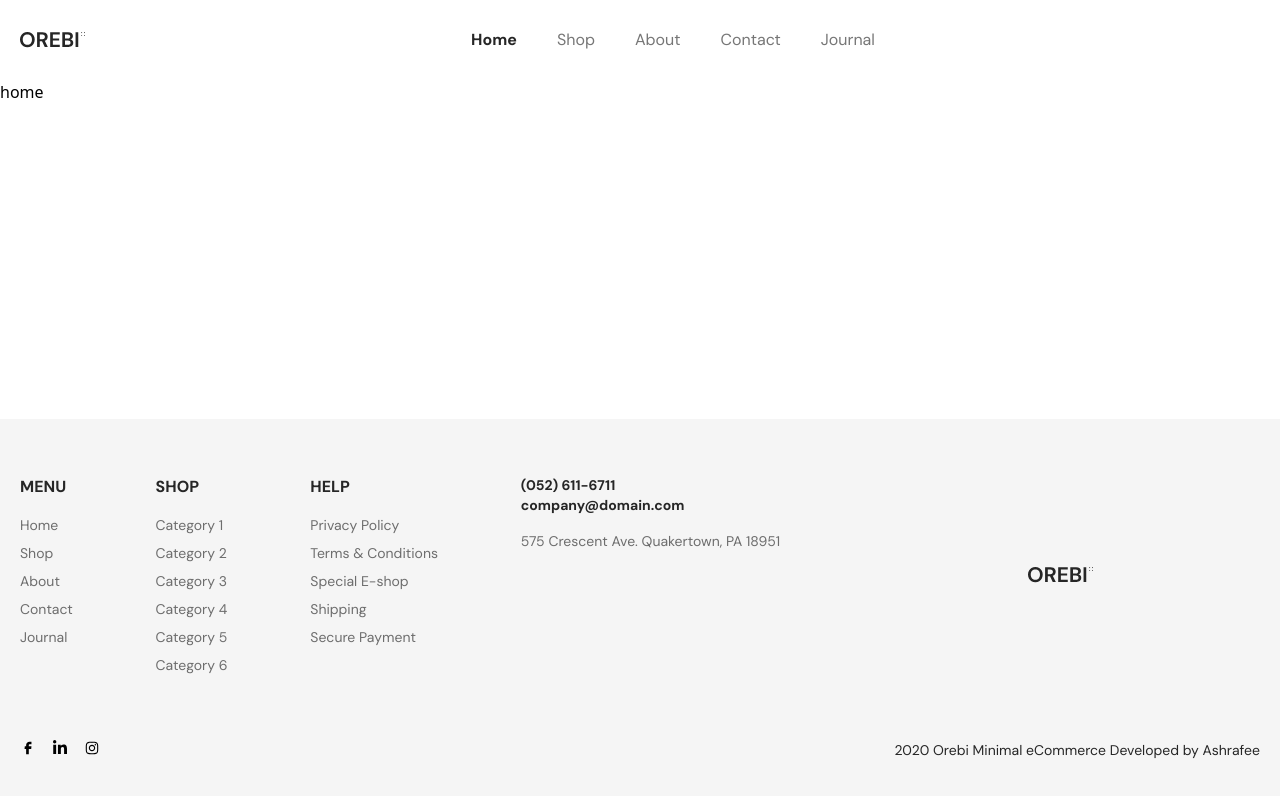
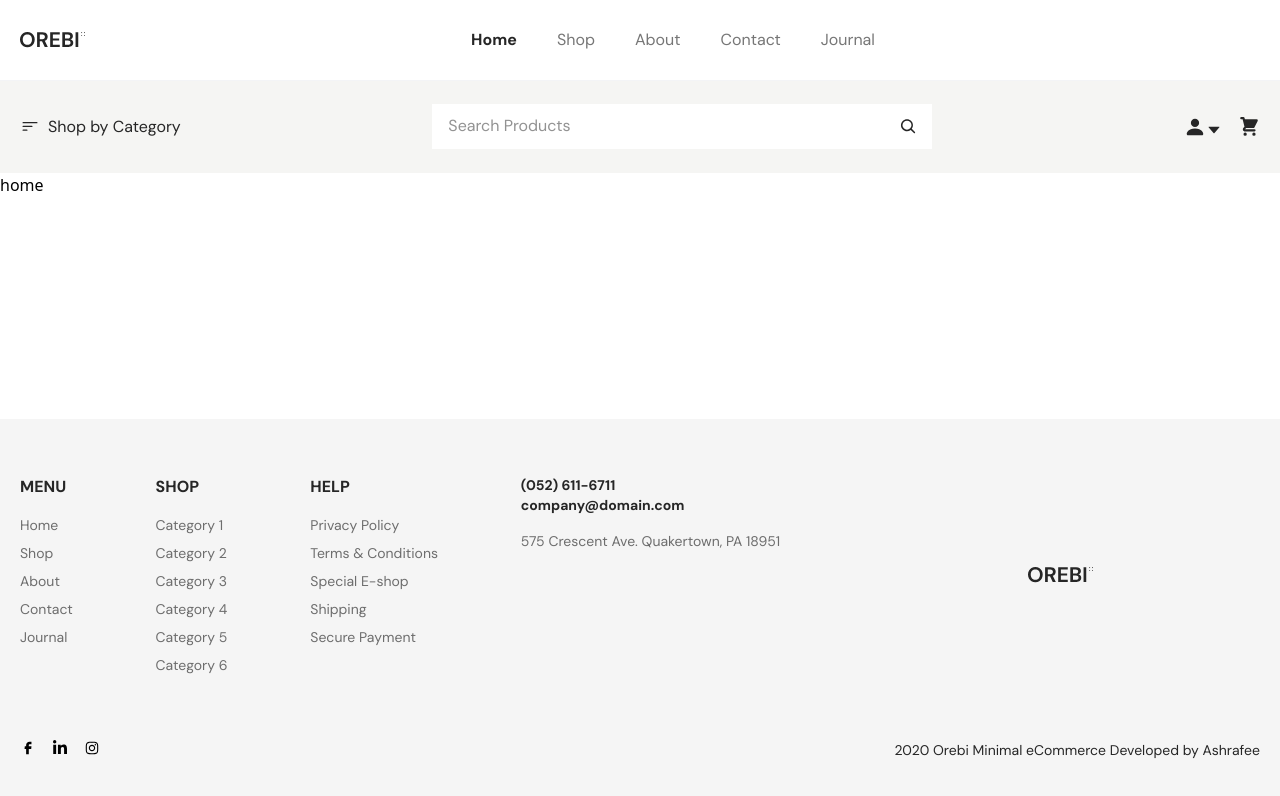
Before and after one commit to IamAshrafee/OREBI-Ecommerce-Full-Stack, a React (Vite) app in the folder Frontend/: page / in a window 1280 px wide. Shown: the top 796 px of the page. Built offline with nearby package versions, Linux system fonts and the light colour scheme.

Commit message:
Secondary Header implemented

```diff
--- a/Frontend/src/layout/RootLayout.jsx
+++ b/Frontend/src/layout/RootLayout.jsx
@@ -2,11 +2,13 @@ import React from "react";
 import TopHeader from "./TopHeader";
 import { Outlet } from "react-router";
 import Footer from "./Footer";
+import SecondHeader from "./SecondHeader";
 
 const RootLayout = () => {
   return (
     <div className="flex flex-col min-h-screen">
       <TopHeader />
+      <SecondHeader />
       <main className="grow flex flex-col">
         <Outlet />
       </main>
--- a/Frontend/src/layout/SecondHeader.jsx
+++ b/Frontend/src/layout/SecondHeader.jsx
@@ -0,0 +1,41 @@
+import { HiShoppingCart } from "react-icons/hi";
+import { AiFillCaretDown } from "react-icons/ai";
+import { BsFillPersonFill } from "react-icons/bs";
+import { CgSearch } from "react-icons/cg";
+import { BsFilterLeft } from "react-icons/bs";
+import React from "react";
+import MainWidth from "./MainWidth";
+
+const SecondHeader = () => {
+  return (
+    <div className="bg-[#f5f5f3]">
+      <MainWidth>
+        <div className="flex flex-row justify-between items-center font-dmsans text-primary py-6">
+          <div>
+            <button className="flex flex-row gap-2 items-center cursor-pointer">
+              <BsFilterLeft className="" size={20} /> Shop by Category
+            </button>
+          </div>
+          <div>
+            <div className="w-[500px] bg-white relative flex flex-row items-center">
+              <input
+                type="text"
+                placeholder="Search Products"
+                className="bg-white w-full py-2.5 px-4 border-b border-b-white focus:outline-none focus-within:border-b focus-within:border-b-gray-400 focus-within:transition-all focus-within:duration-300"
+              />
+              <CgSearch size={18} className="absolute right-4 cursor-pointer" />
+            </div>
+          </div>
+          <div className="flex flex-row items-center gap-4">
+            <div className="flex flex-row items-end cursor-pointer">
+              <BsFillPersonFill size={22} /> <AiFillCaretDown />
+            </div>
+            <HiShoppingCart size={22} className="cursor-pointer" />
+          </div>
+        </div>
+      </MainWidth>
+    </div>
+  );
+};
+
+export default SecondHeader;
--- a/Frontend/src/layout/TopHeader.jsx
+++ b/Frontend/src/layout/TopHeader.jsx
@@ -9,8 +9,8 @@ const TopHeader = () => {
   const inactiveStyle =
     "font-dmsans text-gray-v1 hover:text-primary cursor-pointer";
   return (
-    <div className="relative w-full h-20">
-      <div className="fixed top-0 z-50 w-full bg-white ">
+    <div className="relative w-full h-20 ">
+      <div className="fixed top-0 z-50 w-full bg-white border-b border-b-gray-100">
         <MainWidth>
           <div className="flex flex-row justify-between items-center h-20">
             {/* Logo */}
```
